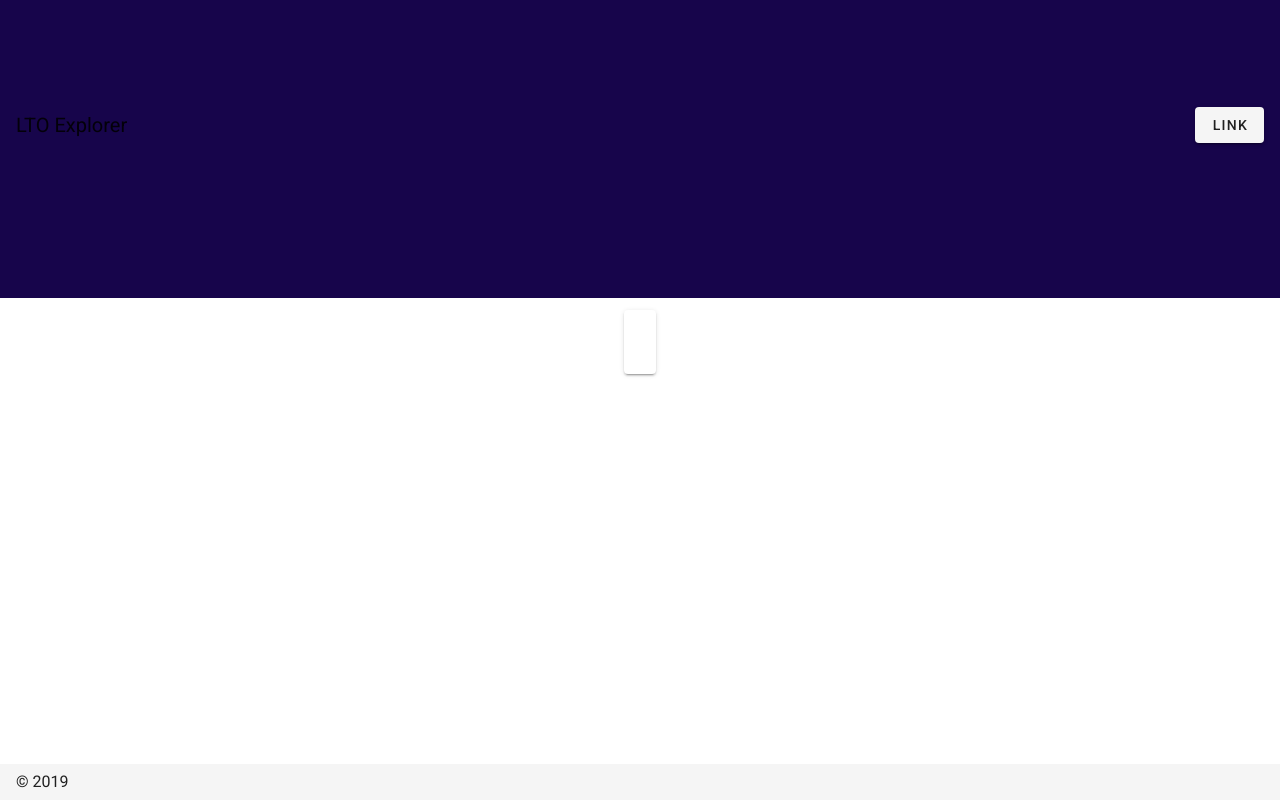
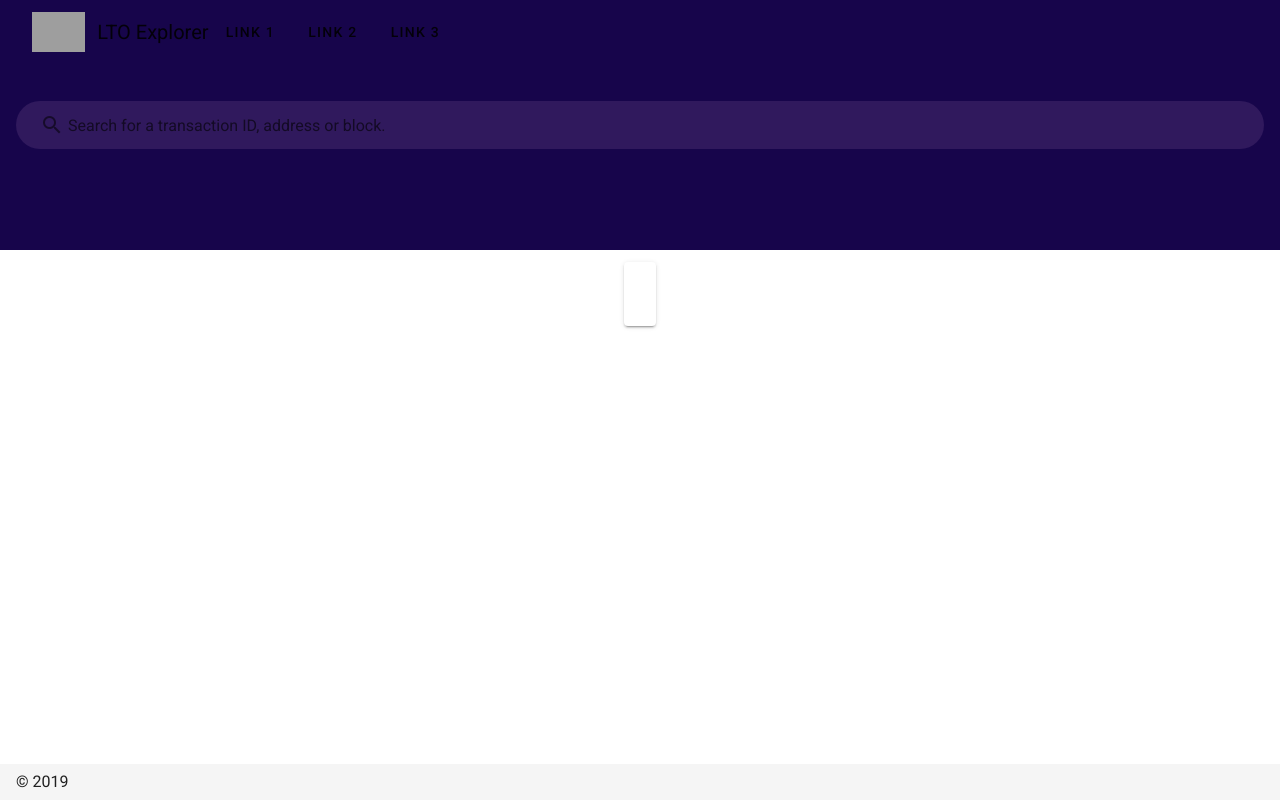
Before and after one commit to ltonetwork/lto-network-explorer, a Nuxt app: page / in a window 1280 px wide. Built offline with nearby package versions, Linux system fonts and the light colour scheme; grey boxes are pictures that could not be loaded.

Commit message:
style navbar and add search input

```diff
--- a/layouts/default.vue
+++ b/layouts/default.vue
@@ -4,17 +4,44 @@
       fixed
       height="250"
       flat
-      extended
       app
       color="#17054B"
     >
-      <v-toolbar-title
-        v-text="title"
+      <v-toolbar
+        absolute
+        color="#17054B"
+        flat
+      >
+        <img :src="require('@/assets/logo.png')" class="mr-3" height="40">
+        <v-toolbar-title
+          v-text="title"
+        />
+
+        <v-spacer />
+
+        <v-toolbar-items>
+          <v-btn text>
+            Link 1
+          </v-btn>
+          <v-btn text>
+            Link 2
+          </v-btn>
+          <v-btn text>
+            Link 3
+          </v-btn>
+        </v-toolbar-items>
+      </v-toolbar>
+
+      <v-text-field
+        solo-inverted
+        hide-details
+        flat
+        rounded
+        label="Search for a transaction ID, address or block."
+        prepend-inner-icon="mdi-magnify"
+        background-color="#30195d"
+        color="#6e5f8e"
       />
-      <v-spacer />
-      <v-btn>
-        link
-      </v-btn>
     </v-app-bar>
     <v-content>
       <v-container>
```
